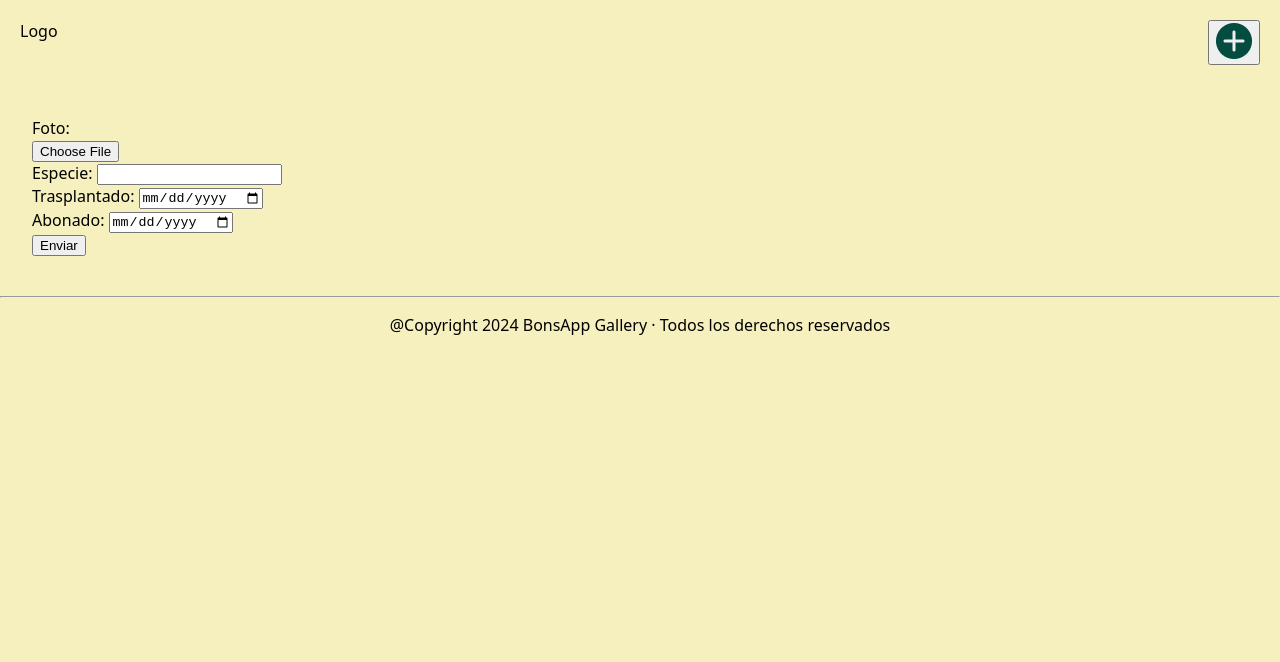
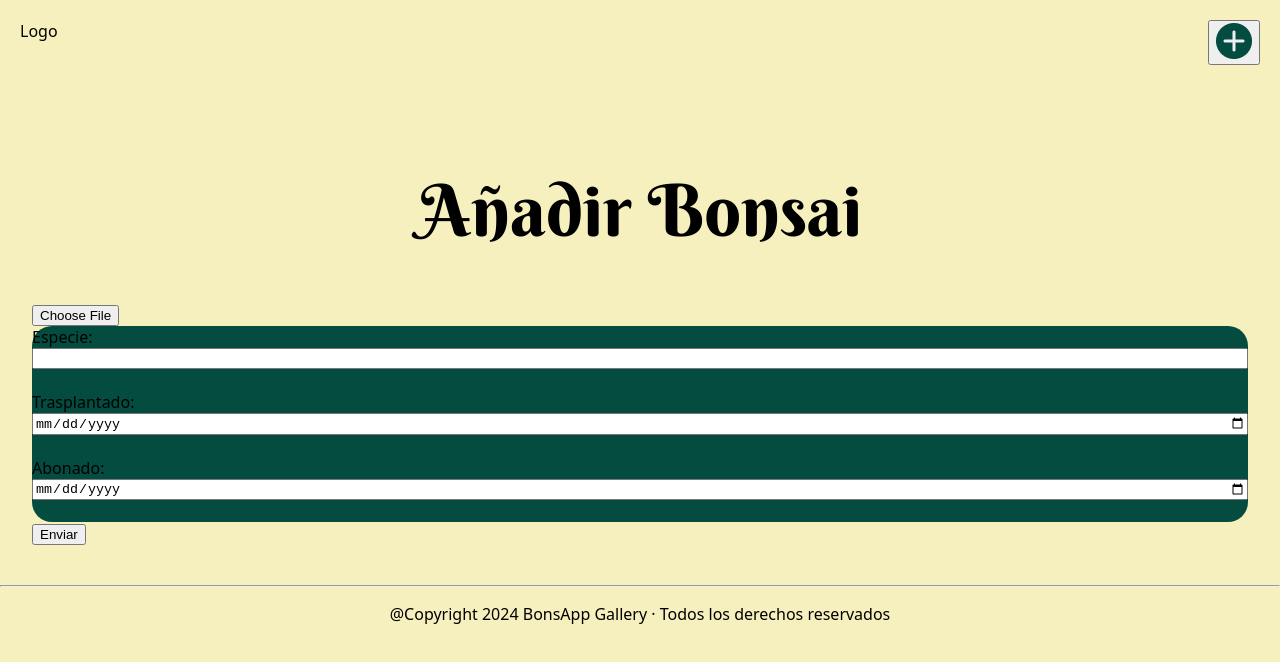
Before and after one commit to Nho89/bons-app-gallery, a React (Vite) app: page /create in a window 1280 px wide. Shown: the top 662 px of the page. Built offline with nearby package versions, Linux system fonts and the light colour scheme.

Commit message:
changes on CSS of Create

```diff
--- a/src/pages/create/Create.css
+++ b/src/pages/create/Create.css
@@ -3,3 +3,19 @@ body {
     font-family: system-ui;
 
 }
+
+.title-bonsais{
+    font-family: "Berkshire Swash", serif;
+    font-weight: 400;
+    font-style: normal;
+    text-align: center;
+    font-size: 4.5rem;
+}
+
+.container-form {
+    display: flex;
+    flex-direction: column;
+    background-color: #044C40;
+    border-radius: 20px;
+
+}
--- a/src/pages/create/Create.jsx
+++ b/src/pages/create/Create.jsx
@@ -3,6 +3,7 @@ import {useForm} from  'react-hook-form'
 /* import {useHistory, useNavigate} from 'react-router-dom'
  */import axios from 'axios'
 import { postData } from '../../services/bonsaisServe'
+import './Create.css'
 
 const Create = () => {
       const { register, handleSubmit, reset } = useForm()
@@ -11,20 +12,22 @@ const Create = () => {
       }
   return (
     <>
-    <form>
 
-        <label htmlFor="image">Foto:  </label><br />
-        <div >
-          <input type="file" style={{color: "transparent"}} id="image"  required/><br/>
+    <h1 className='title-bonsais'>Añadir Bonsai</h1>
+
+    <div >
+          <input type="file" style={{color: "transparent"}} id="image" required/><br/>
         </div>
+
+    <form className='container-form'>
         <label htmlFor="especie">Especie:  </label>
         <input type="text" name="especie" required/><br/>
         <label htmlFor="date-trasp">Trasplantado: </label>
         <input type="date" name="date-transp"/><br />
         <label htmlFor="date-abonado" required>Abonado: </label>
         <input type="date" /><br />
-        <button type='submit' >Enviar</button>
     </form>
+    <button type='submit' >Enviar</button>
     </>
   )
 }
--- a/src/pages/home/Home.css
+++ b/src/pages/home/Home.css
@@ -6,8 +6,8 @@ body {
 }
 .title-bonsais{
     font-family: "Berkshire Swash", serif;
-        font-weight: 400;
-        font-style: normal;
+    font-weight: 400;
+    font-style: normal;
     text-align: center;
     font-size: 70px;
 }
```
Also changed, not shown: src/assets/images/wooden-frame.png (added), src/assets/logo-calendar.png (added).
